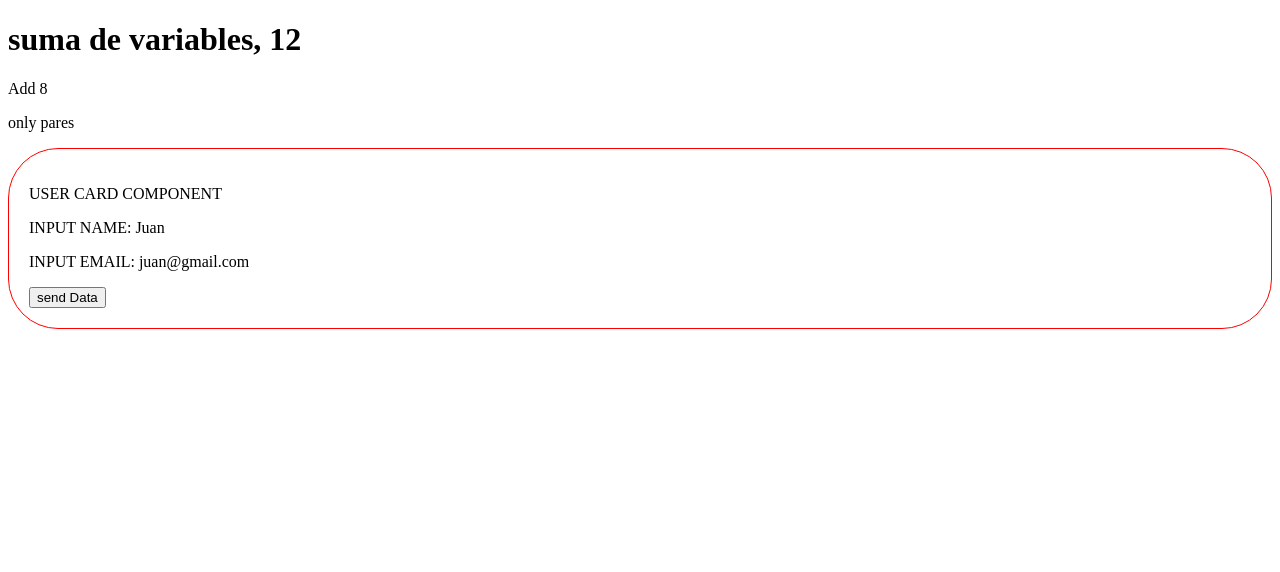
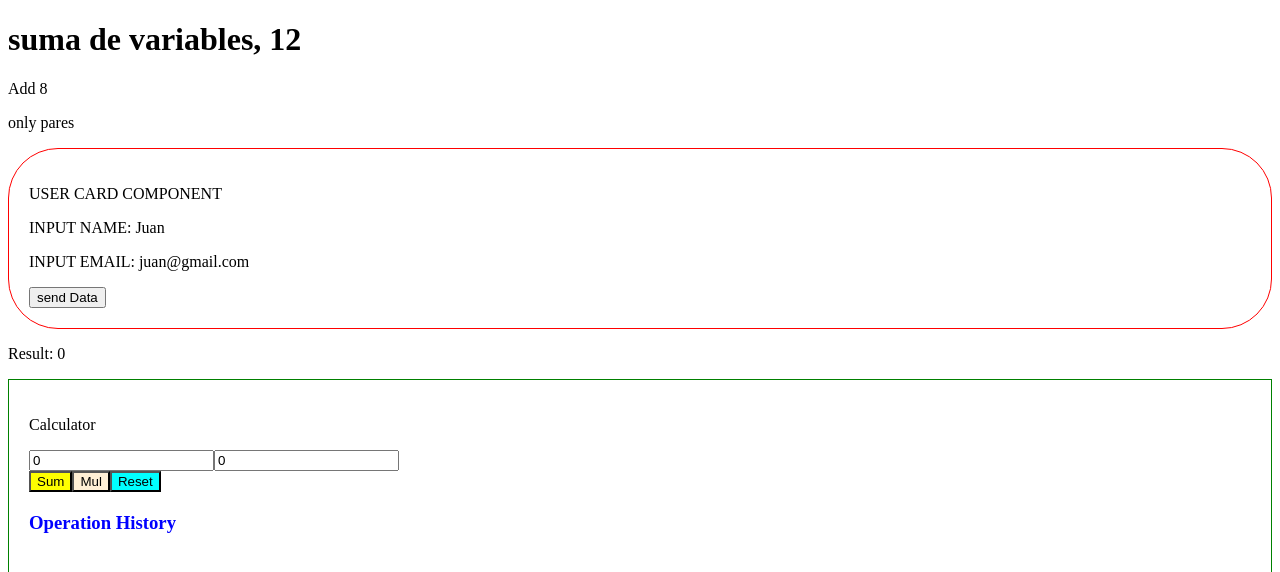
Before and after one commit to Lutyvr02/angular-curso-2024, an Angular app: page / in a window 1280 px wide. Shown: the top 572 px of the page. Built offline with nearby package versions, Linux system fonts and the light colour scheme.

Commit message:
Added a Sum and a mul operations with a reset button, and added a new history place where shows the previous operations and their results

```diff
--- a/src/app/app.component.html
+++ b/src/app/app.component.html
@@ -6,3 +6,7 @@
 <p>only pares {{getArray()}}</p>
 
 <app-user-card name="Juan" [email]="'juan@gmail.com'" (sendData)="recieveData($event)"></app-user-card>
+
+<p>Result: {{result}}</p>
+
+<calculator (sum)="onResult($event)" (mul)="onResult($event)"  (reset)="onResult($event)" ></calculator>
--- a/src/app/app.component.ts
+++ b/src/app/app.component.ts
@@ -1,6 +1,7 @@
 import { Component } from '@angular/core';
 import { RouterOutlet } from '@angular/router';
 import { UserCardComponent } from './user-card/user-card.component';
+import { CalculatorComponent } from './calculator/calculator.component';
 
 interface IPerson{
   name:string,
@@ -11,11 +12,13 @@
 @Component({
   selector: 'app-root',
   standalone: true,
-  imports: [RouterOutlet, UserCardComponent],
+  imports: [RouterOutlet, UserCardComponent, CalculatorComponent],
   templateUrl: './app.component.html',
   styleUrl: './app.component.scss'
 })
 export class AppComponent {
+
+  result = 0
   title = 'angular-course-2024';
   animals:string[] = ['a','b','c','d','e','f','g']
 
@@ -78,4 +81,7 @@
     console.log('Print: '+data)
   }
 
+  public onResult(event:any){
+    this.result = event ?? 0
+  }
 }
--- /dev/null
+++ b/src/app/calculator/calculator.component.html
@@ -0,0 +1,11 @@
+<div class="calculator">
+    <p>Calculator</p>
+    <input type="text" [(ngModel)]="box1Value">
+    <input type="text" [(ngModel)]="box2Value">
+    <div class="buttons-container">
+        <button class="sum" (click)="onSum()">Sum</button>
+        <button class="mul" (click)="onMul()">Mul</button>
+        <button class="reset" (click)="onReset()">Reset</button>
+    </div>
+    <app-history [operationsHistory]="operationsHistory"></app-history >
+</div>
--- /dev/null
+++ b/src/app/calculator/calculator.component.scss
@@ -0,0 +1,19 @@
+.calculator{
+    border: 1px green solid;
+    padding: 20px;
+
+    .buttons-container{
+        display: flex;
+        flex-direction: row;
+
+        .sum{
+            background-color: yellow;
+        }
+        .mul{
+            background-color: papayawhip;
+        }
+        .reset{
+            background-color: aqua;
+        }
+    }
+}
--- /dev/null
+++ b/src/app/calculator/calculator.component.ts
@@ -0,0 +1,39 @@
+import { Component, EventEmitter, Output } from '@angular/core';
+import { FormsModule } from '@angular/forms';
+import { HistoryComponent } from '../history/history.component';
+
+@Component({
+  selector: 'calculator',
+  standalone: true,
+  imports: [FormsModule, HistoryComponent],
+  templateUrl: './calculator.component.html',
+  styleUrl: './calculator.component.scss'
+})
+export class CalculatorComponent {
+  box1Value:number = 0;
+  box2Value:number = 0;
+  operationsHistory: { operation: string, result: number }[] = [];
+
+  @Output() sum = new EventEmitter();
+  @Output() mul = new EventEmitter();
+  @Output() reset = new EventEmitter();
+
+  public onSum() {
+    const result = Number(this.box1Value) + Number(this.box2Value);
+    this.sum.emit(result);
+    this.operationsHistory.push({ operation: 'sum', result });
+  }
+
+  public onMul() {
+    const result = Number(this.box1Value) * Number(this.box2Value);
+    this.mul.emit(result);
+    this.operationsHistory.push({ operation: 'mul', result });
+  }
+
+  public onReset(){
+    this.box1Value = 0
+    this.box2Value = 0
+    this.sum.emit(null)
+    this.operationsHistory = []; // Reiniciar el historial al hacer reset
+  }
+}
--- /dev/null
+++ b/src/app/history/history.component.html
@@ -0,0 +1,8 @@
+<div class="history">
+    <h3>Operation History</h3>
+    <ul>
+      <li *ngFor="let entry of operationsHistory">
+        {{entry.operation}}: {{entry.result}}
+      </li>
+    </ul>
+  </div>
--- /dev/null
+++ b/src/app/history/history.component.scss
@@ -0,0 +1,19 @@
+.history {
+    margin-top: 20px;
+
+    h3 {
+      color: blue;
+    }
+
+    ul {
+      list-style-type: none;
+      padding: 0;
+
+      li {
+        margin: 5px 0;
+        background-color: lightgrey;
+        padding: 5px;
+        border-radius: 3px;
+      }
+    }
+  }
```
Also changed, not shown: src/app/history/history.component.ts (added, +12 -0 lines), 2 other files (tests, documents, lock files or other folders).
